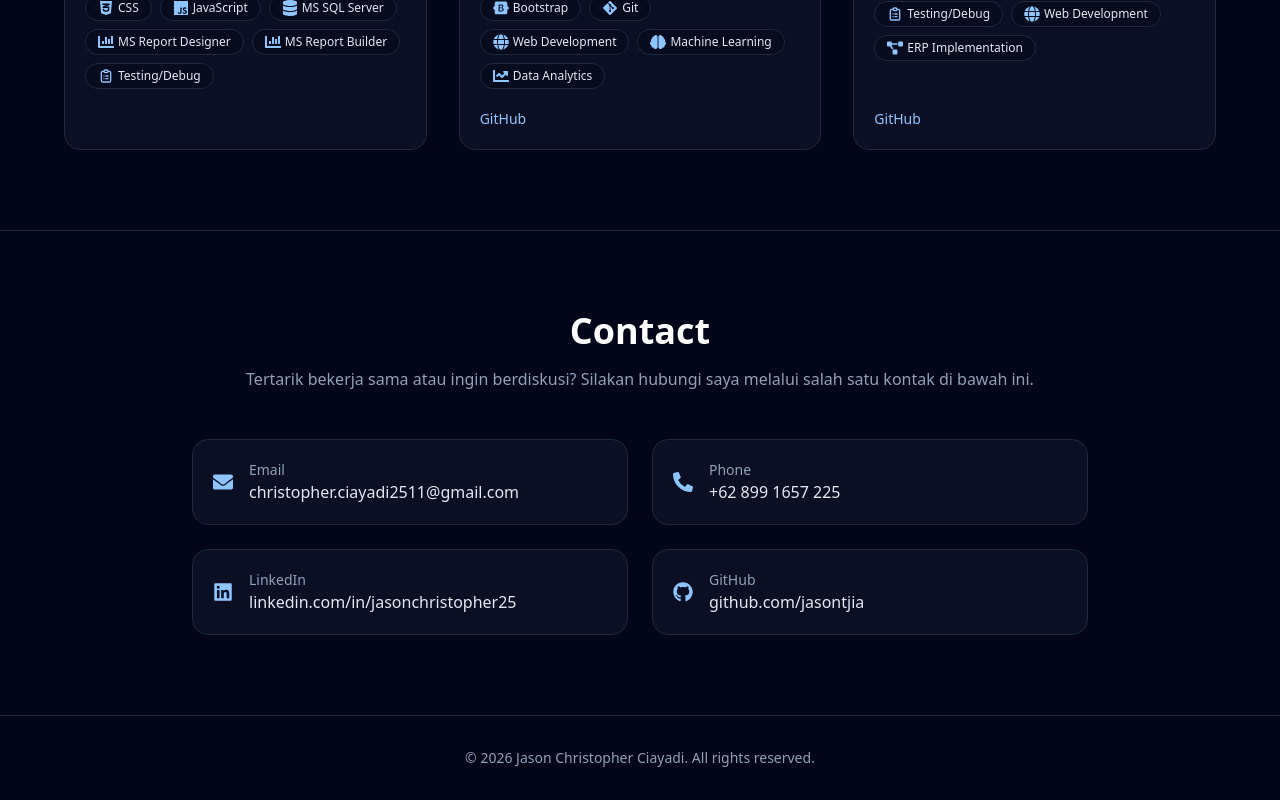
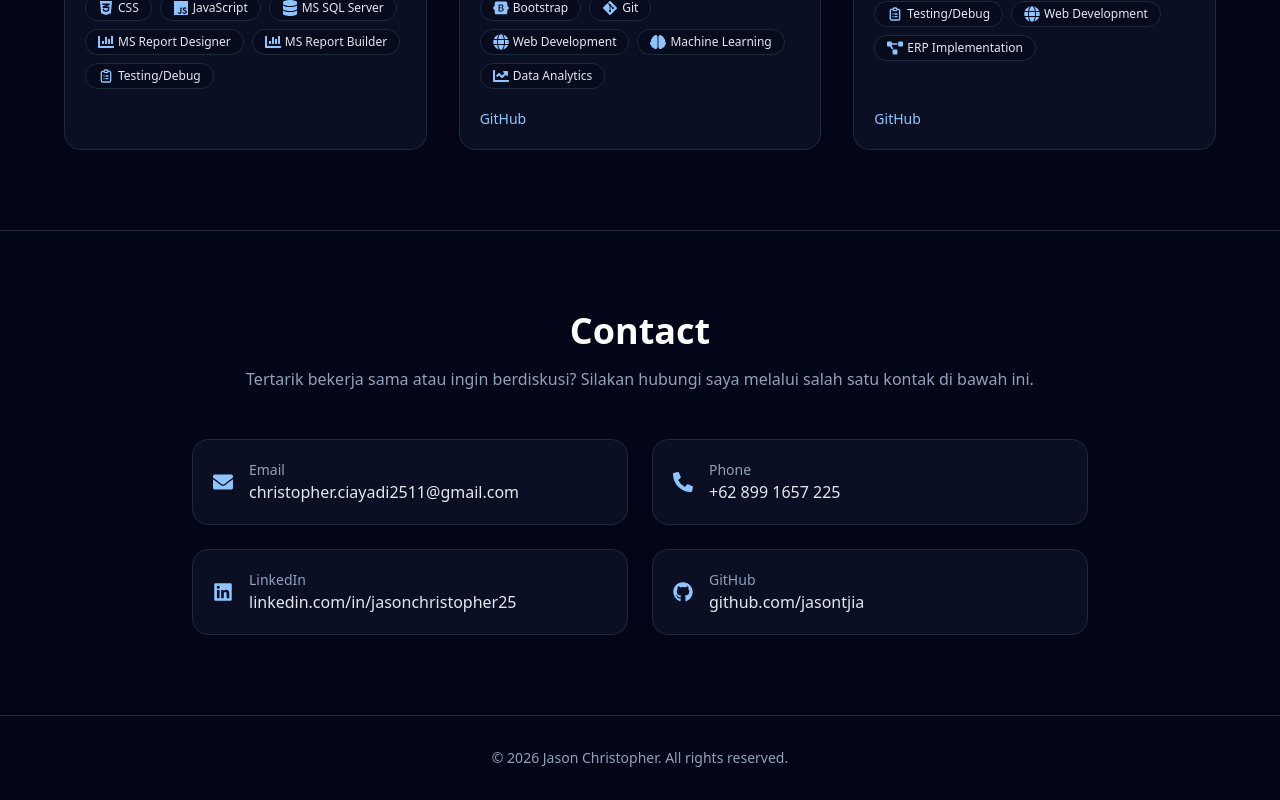
Before and after one commit to jasontjia/jason-ciayadi-portofolio, a Next.js app: page / in a window 1280 px wide. Shown: the part 3692-4492 px from the top of the page. Built offline with nearby package versions, Linux system fonts and the light colour scheme.

Commit message:
footer update

```diff
--- a/src/components/Footer.tsx
+++ b/src/components/Footer.tsx
@@ -2,7 +2,7 @@ export default function Footer() {
   return (
     <footer className="py-8 text-center bg-slate-950 border-t border-slate-800 text-slate-400 text-sm">
       <p>
-        © {new Date().getFullYear()} Jason Christopher Ciayadi. All rights reserved.
+        © {new Date().getFullYear()} Jason Christopher. All rights reserved.
       </p>
     </footer>
   )
```
